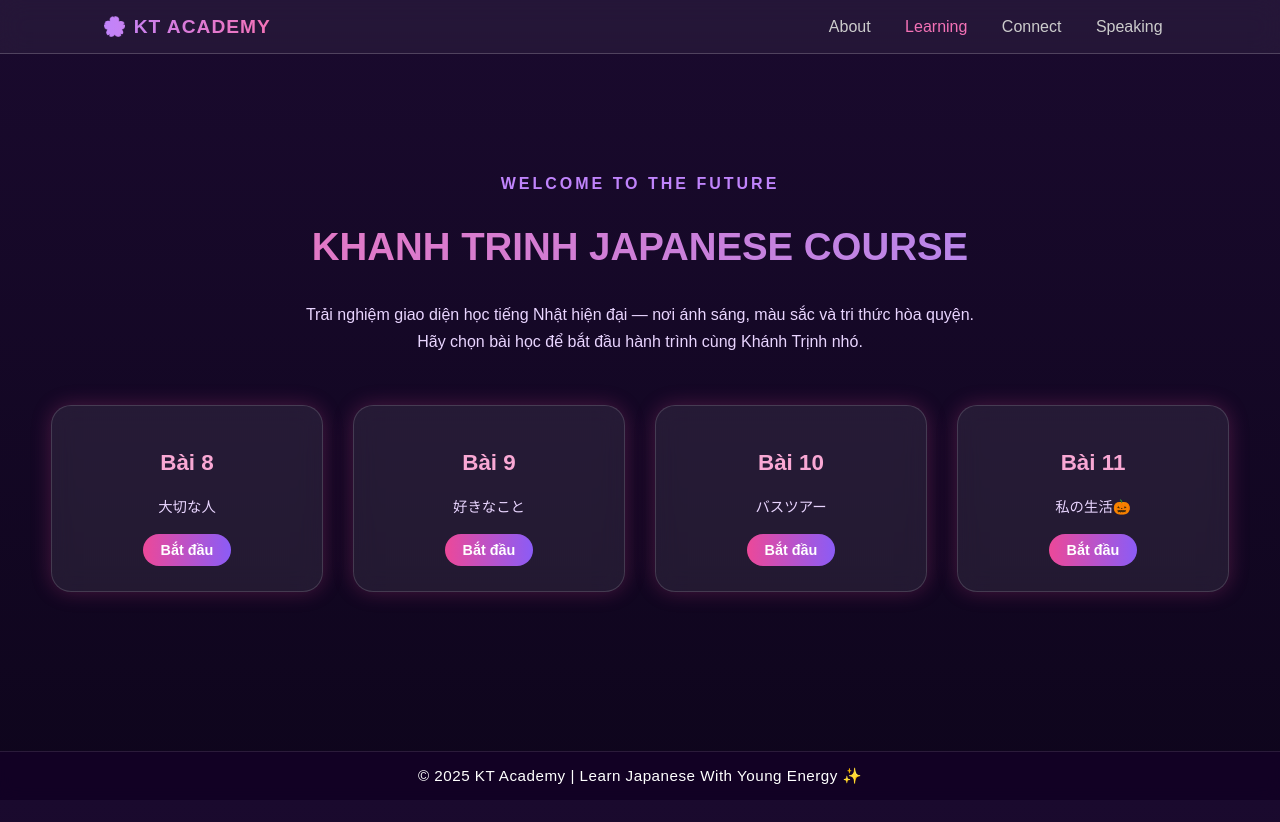
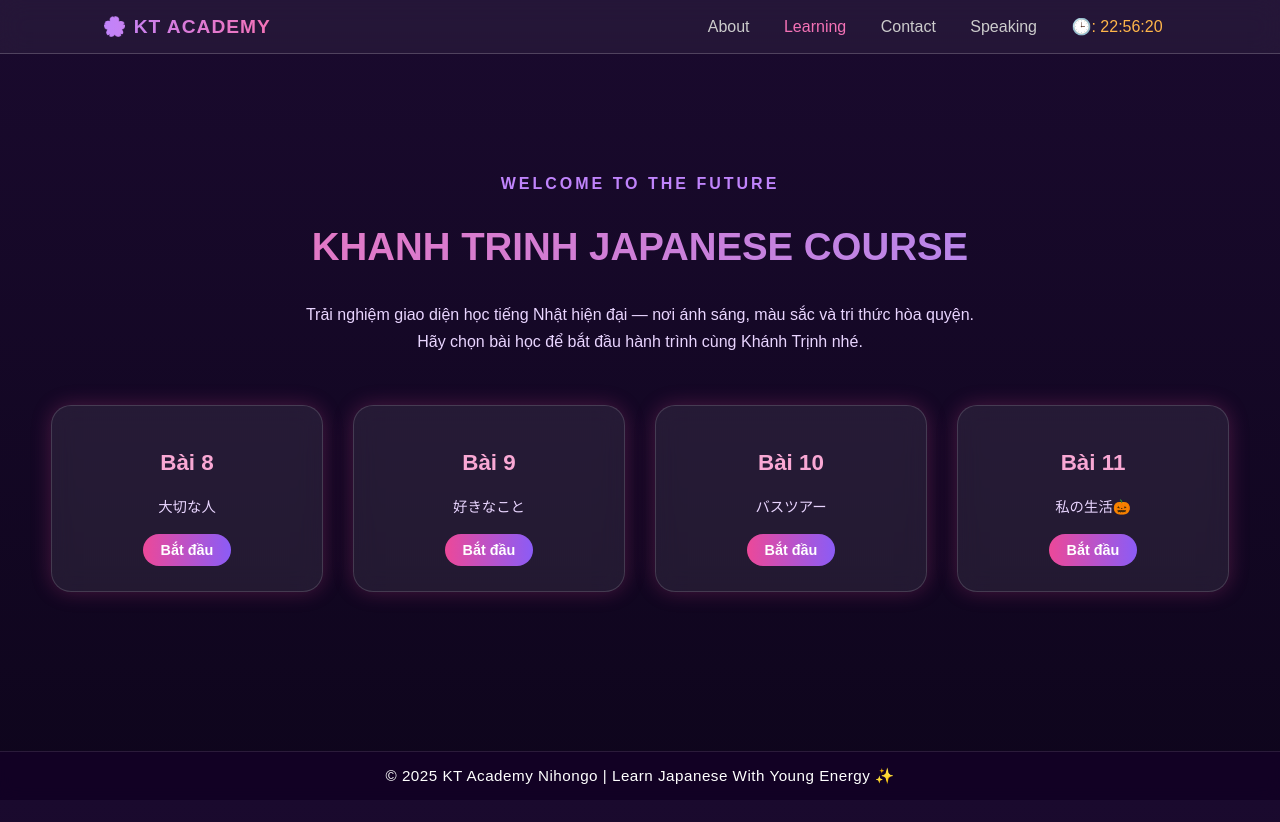
Before and after one commit to KhanhTrinh1204/KT-JPD133, a plain HTML site: page index.html in a window 1280 px wide. Drawn offline with Linux system fonts and the light colour scheme.

Commit message:
update clock, ans

```diff
--- a/index.html
+++ b/index.html
@@ -7,6 +7,18 @@
     <title>KT Academy Nihongo</title>
     <link rel="stylesheet" href="css/style.css" />
 </head>
+<script>
+    function updateClock() {
+        const now = new Date();
+        // Giờ Việt Nam = GMT+7
+        const options = { timeZone: 'Asia/Ho_Chi_Minh', hour: '2-digit', minute: '2-digit', second: '2-digit' };
+        const timeString = now.toLocaleTimeString('vi-VN', options);
+        document.getElementById("clock").innerHTML = "🕒: " + timeString;
+    }
+    setInterval(updateClock, 1000);
+    updateClock();
+</script>
+
 
 <body>
     <!-- ===== HEADER ===== -->
@@ -15,8 +27,10 @@
         <nav>
             <a href="https://khanhtrinh1204.github.io/KT-Course/" target="_blank">About</a>
             <a class="active">Learning</a>
-            <a href="https://www.facebook.com/kaytee1204/" target="_blank">Connect</a>
+            <a href="https://www.facebook.com/kaytee1204/" target="_blank">Contact</a>
             <a href="https://www.youtube.com/@khanhtrinh1204/playlists" target="_blank">Speaking</a>
+            <a id="clock" style="margin-top:10px; font-size:1rem; color:#ffb64a;"></a>
+
         </nav>
 
     </header>
@@ -27,7 +41,7 @@
         <h1>KHANH TRINH JAPANESE COURSE</h1>
         <p>
             Trải nghiệm giao diện học tiếng Nhật hiện đại — nơi ánh sáng, màu sắc và tri thức hòa quyện.<br />
-            Hãy chọn bài học để bắt đầu hành trình cùng Khánh Trịnh nhó.
+            Hãy chọn bài học để bắt đầu hành trình cùng Khánh Trịnh nhé.
         </p>
 
         <!-- ===== LESSON CARDS ===== -->
@@ -57,8 +71,10 @@
 
     <!-- ===== FOOTER ===== -->
     <footer>
-        © 2025 KT Academy | Learn Japanese With Young Energy ✨
+        © 2025 <span>KT Academy Nihongo</span> | Learn Japanese With Young Energy ✨
     </footer>
+
+
 </body>
 
 </html>
```
Also changed, not shown: lesson11.html (+1 -1 lines).
